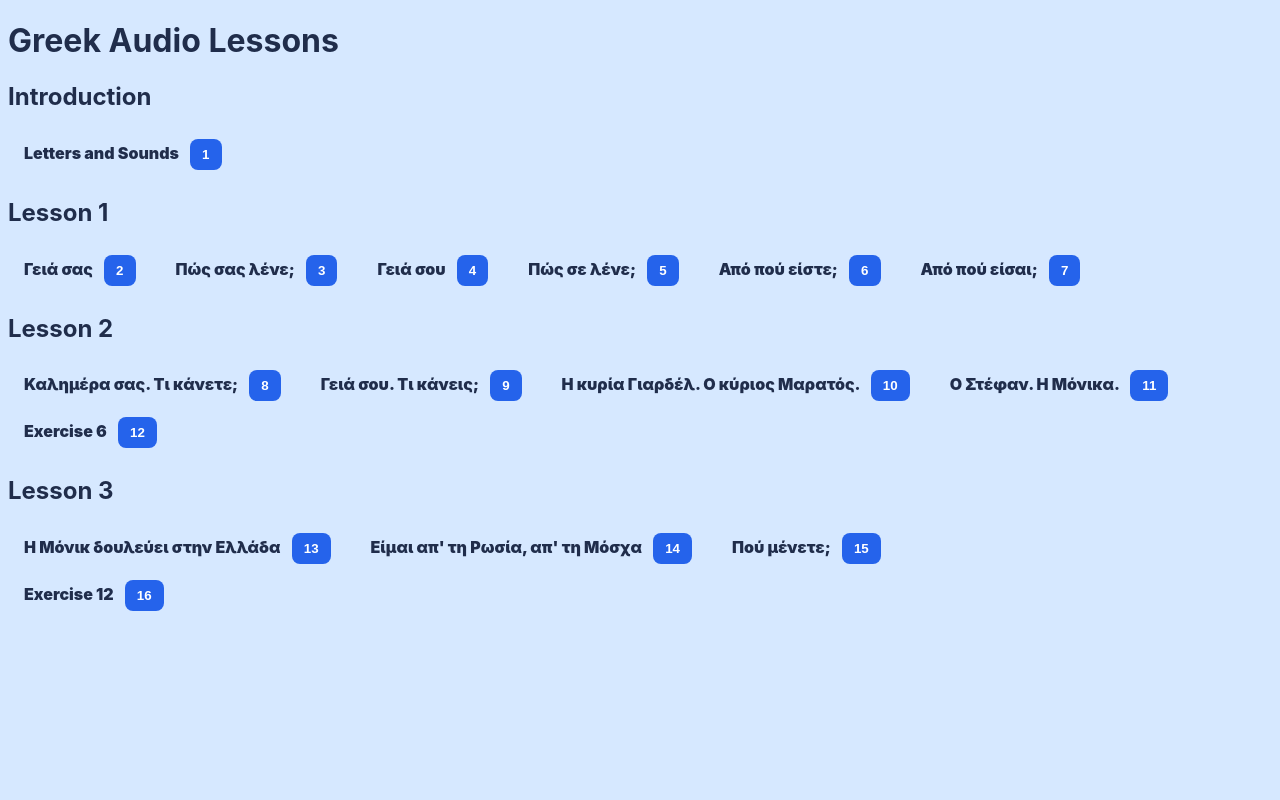
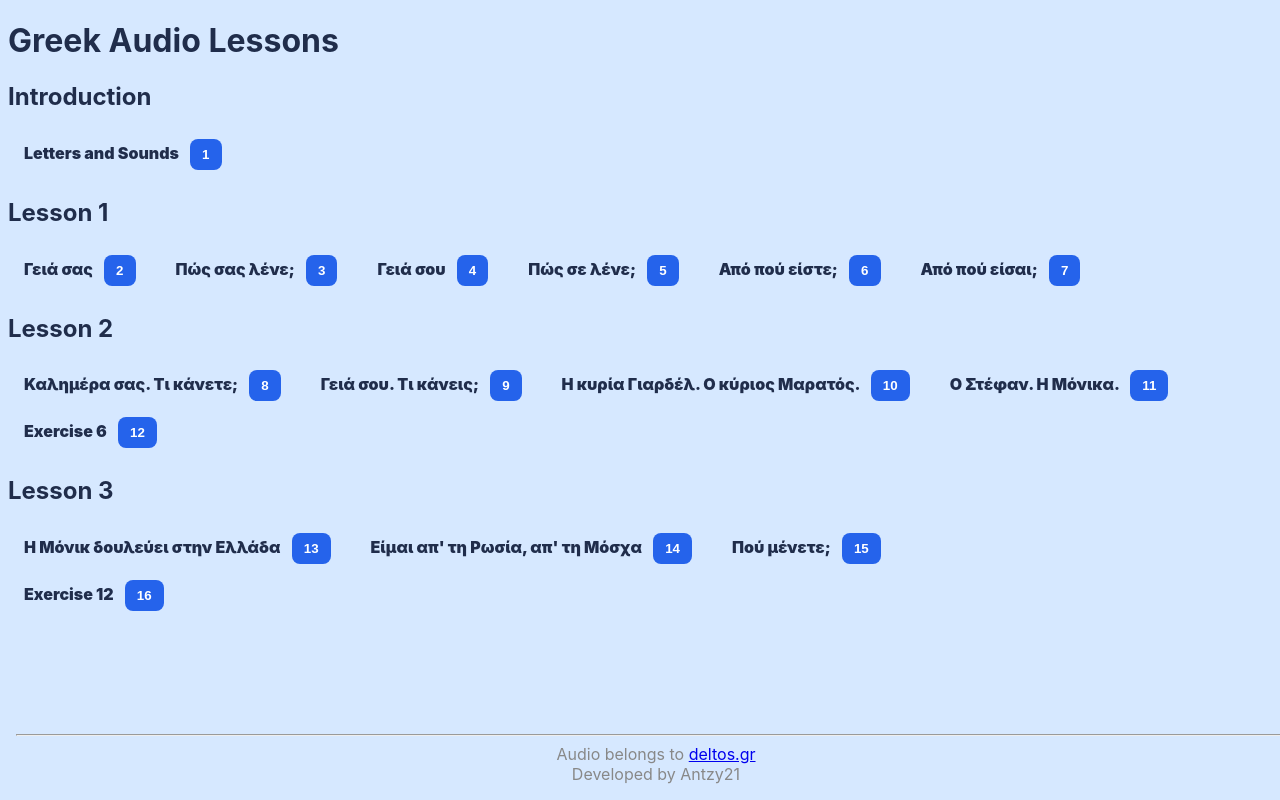
Before and after one commit to Antzy21/greek-audio-lessons, a Vue app: page / in a window 1280 px wide. Built offline with nearby package versions, Linux system fonts and the light colour scheme.

Commit message:
Add footer

```diff
--- a/src/App.vue
+++ b/src/App.vue
@@ -46,6 +46,13 @@ import AudioPlayer from './components/AudioPlayer.vue'
   <div>
     <span>Exercise 12 <AudioPlayer src="../assets/16-Lesson3-4.mp3" buttonText="16" /></span>
   </div>
+
+  <footer>
+    <hr/>
+    Audio belongs to <a href="https://deltos.gr" target="_blank">deltos.gr</a> <br/>
+    Developed by Antzy21
+  </footer>
+
 </template>
 
 <style scoped></style>
--- a/src/styles.css
+++ b/src/styles.css
@@ -55,3 +55,18 @@ span {
   margin-left: 1rem;
   margin-right: 1rem;
 }
+
+hr {
+  color: #ddd;
+}
+
+footer {
+  margin-top: 2rem;
+  padding: 1rem;
+  text-align: center;
+  color: #888;
+  position: fixed;
+  left: 0;
+  bottom: 0;
+  width: 100%;
+}
```
